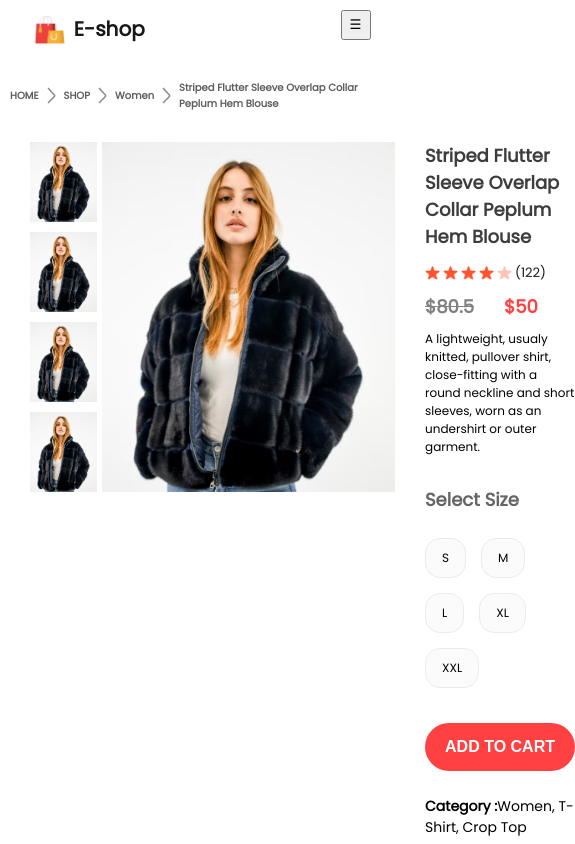
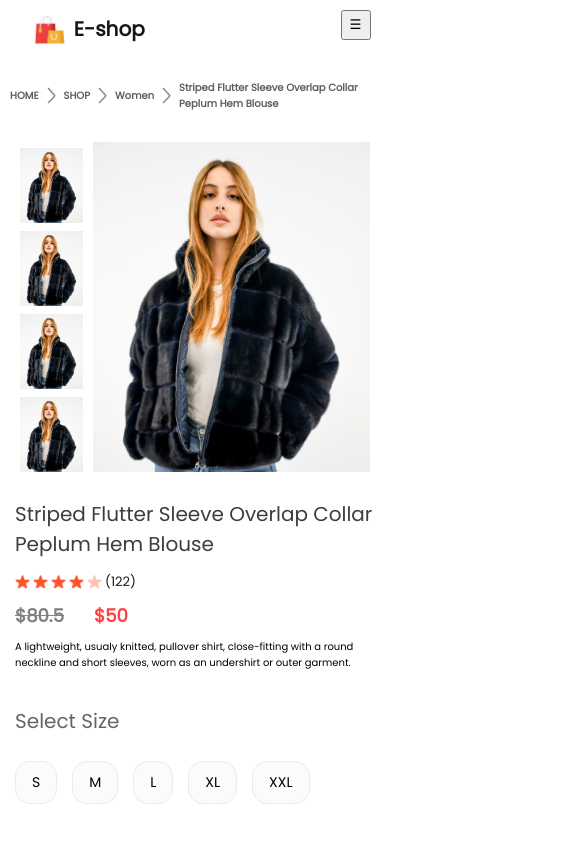
Before and after one commit to SamMuaks2/E-Shop_app, a React (Create React App) app: page /product/1 in a window 390 px wide. Shown: the top 844 px of the page, 575 px wide, since content can reach past the window. Built offline with nearby package versions, Linux system fonts and the light colour scheme.

Commit message:
Make product display component fully responsive

```diff
--- a/src/Components/ProductDisplay/ProductDisplay.css
+++ b/src/Components/ProductDisplay/ProductDisplay.css
@@ -243,123 +243,133 @@
   }
 
   .productdisplay-right button {
-    width: 150px;
-    padding: 15px 0;
-    margin-bottom: 20px;
+    width: 120px;
+    padding: 10px 0;
+    margin-bottom: 10px;
+    font-size: 14px;
   }
 
   .productdisplay-right-category {
-    margin-top: 5px;
-    font-size: 14px;
+    font-size: 12px;
   }
 }
 
-/* @media screen and (max-width: 768px) {
+@media (max-width: 800px) {
   .productdisplay {
-    flex-direction: column;
-    width: 80%;
-    margin: 2% 5% 2% 5%;
+    margin: 0px 10px;
+  }
+
+  .productdisplay-left {
+    gap: 0px;
+    flex-direction: column-reverse;
+    align-items: center;
   }
 
   .productdisplay-img-list {
-    margin-top: 6%;
+    flex-direction: row;
   }
 
   .productdisplay-img-list img {
-    height: auto;
+    height: 70px;
   }
 
-  .productdisplay-img {
-    width: 80%;
-    height: auto;
-    margin-bottom: 2%;
+  .productdisplay-main-img {
+    height: 300px;
   }
 
-  .productdisplay-img img {
-    width: 320px;
-    height: auto;
+  .productdisplay-right h1 {
+    font-size: 14px;
+  }
+
+  .productdisplay-right-star img {
+    width: 13px;
+  }
+
+  .productdisplay-right-description {
+    font-size: 10px;
+  }
+
+  .productdisplay-right-size h1 {
+    margin-top: 10px 0;
+  }
+
+  .productdisplay-right-size {
+    margin: 10px;
+    gap: 5px;
+  }
+
+  .productdisplay-right-sizes div {
+    padding: 4px 11px;
+  }
+
+  .productdisplay-right button {
+    width: 100px;
+    font-size: 12px;
+  }
+
+  .productdisplay-right-category {
+    font-size: 10px;
+  }
+}
+
+@media (max-width: 500px) {
+  .productdisplay {
+    flex-direction: column;
+  }
+
+  .productdisplay-left {
+    gap: 10px;
+    flex-direction: row;
+    margin: auto;
   }
 
   .productdisplay-img-list {
-    gap: 10px;
-    overflow-x: auto;
+    flex-direction: column;
+    gap: 8px;
+  }
+
+  .productdisplay-img-list img {
+    height: 75px;
+  }
+
+  .productdisplay-main-img {
+    height: 330px;
+  }
+
+  .productdisplay-right {
+    margin: 5px;
   }
 
   .productdisplay-right h1 {
-    font-size: 24px;
+    margin-top: 15px;
+    font-size: 20px;
+    font-weight: 500;
   }
 
-  .productdisplay-right-star {
-    margin-top: 10px;
+  .productdisplay-right-star img {
+    width: 15px;
   }
 
-  .productdisplay-right-prices {
-    margin: 10px 0;
-    gap: 15px;
-    font-size: 16px;
+  .productdisplay-right-description {
+    font-size: 10px;
   }
 
-  .productdisplay-right-size h1 {
-    margin-top: 20px;
-    font-size: 16px;
-  }
-
-  .productdisplay-right-sizes {
-    margin: 10px 0;
+  .productdisplay-right-size {
+    margin: 20px 0;
     gap: 10px;
   }
 
   .productdisplay-right-sizes div {
-    padding: 10px 14px;
-  }
-} */
-
-/* @media screen and (max-width: 360px) {
-  .productdisplay {
-    margin: 0 10px;
-  }
-
-  .productdisplay-main-img {
-    width: 100%;
-    height: auto;
-    margin: 20px 0;
-  }
-
-  .productdisplay-right {
-    margin: 0;
-  }
-
-  .productdisplay-right h1 {
-    font-size: 20px;
-  }
-
-  .productdisplay-right-star {
-    margin-top: 5px;
-  }
-
-  .productdisplay-right-prices {
-    margin: 5px 0;
-    gap: 10px;
+    padding: 10px 16px;
     font-size: 14px;
   }
 
-  .productdisplay-right-size h1 {
-    margin-top: 10px;
-    font-size: 14px;
+  .productdisplay-right button {
+    width: 130px;
+    font-size: 15px;
   }
 
-  .productdisplay-right-sizes {
-    margin: 5px 0;
-    gap: 5px;
+  .productdisplay-right-category {
+    font-size: 16px;
   }
-
-  .productdisplay-right-sizes div {
-    padding: 8px 12px;
-  }
-
-  .productdisplay-right button {
-    padding: 15px 30px;
-    font-size: 14px;
-    margin-bottom: 20px;
-  }
-} */
+}
```
